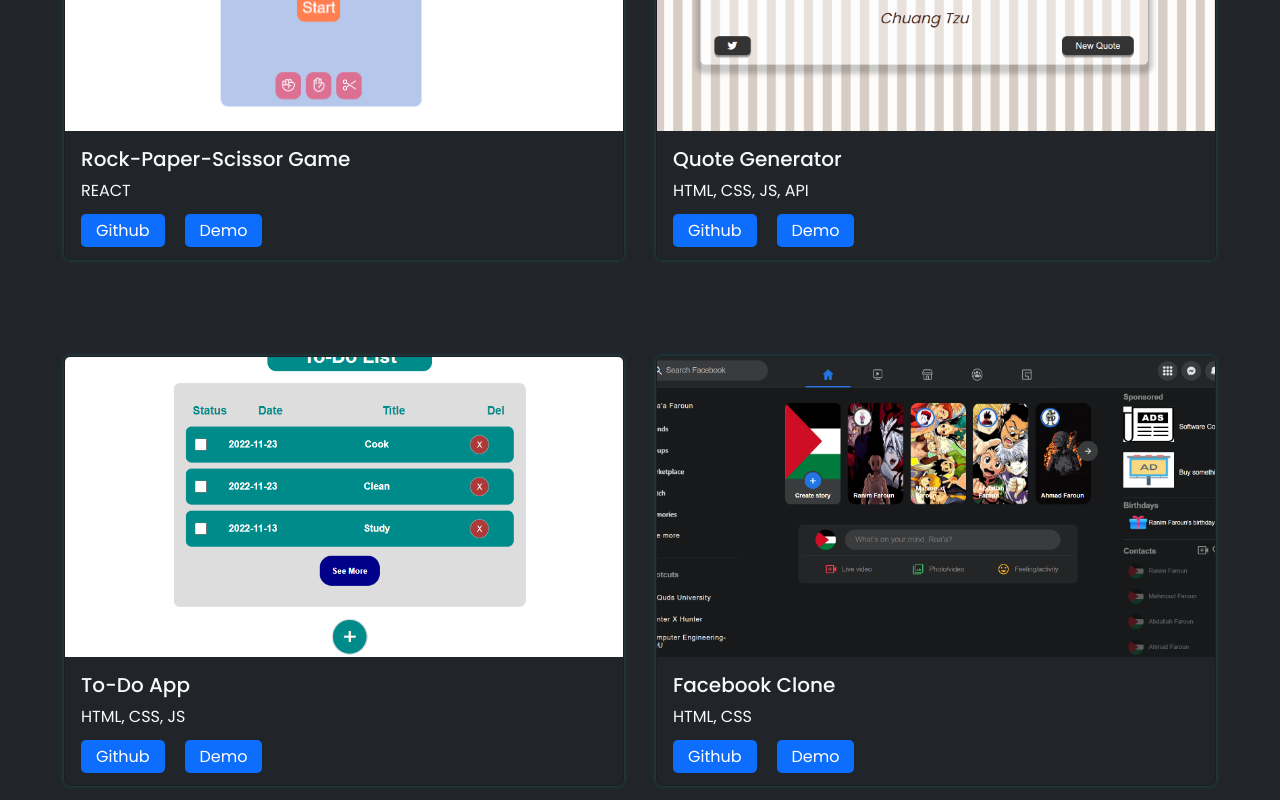
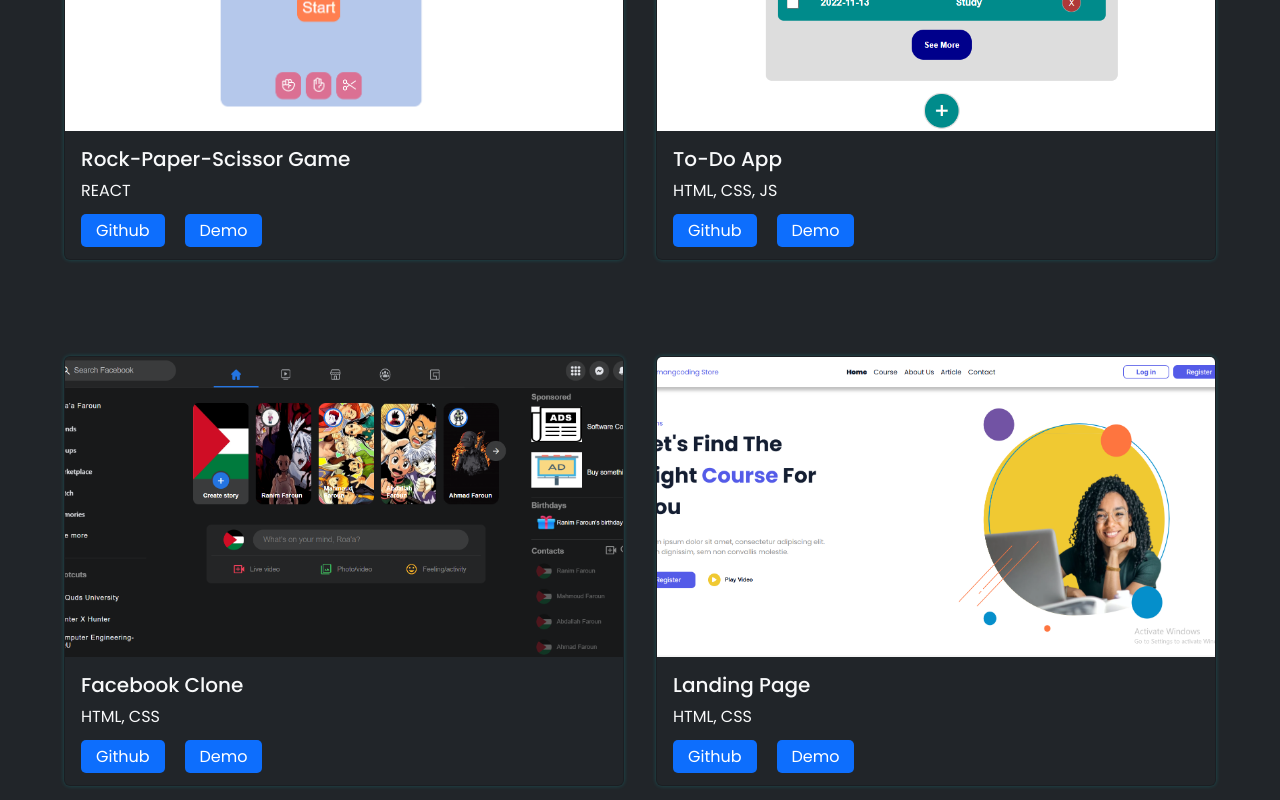
Before and after one commit to Ruaa-Maher-Faroun/portfolio2025, a React (Vite) app: page / in a window 1280 px wide. Shown: the part 4920-5720 px from the top of the page. Built offline with nearby package versions, Linux system fonts and the light colour scheme.

Commit message:
Update projects.js

```diff
--- a/src/assets/projects.js
+++ b/src/assets/projects.js
@@ -3,7 +3,6 @@
 import internship from "../assets/projects-imgs/img/internship.png";
 import sponge from "../assets/projects-imgs/img/sponge.png";
 import todoReact from "../assets/projects-imgs/img/todoraect.png";
-import quote from "../assets/projects-imgs/img/quotegen.png";
 import one from "../assets/projects-imgs/1.png";
 import five from "../assets/projects-imgs/5.png";
 import two from "../assets/projects-imgs/2.png";
@@ -122,16 +121,6 @@
 
   },
   {
-    image: quote,
-    id: "7",
-    name: "Quote Generator",
-    tools: ["Html", "Css", "Js", "API"],
-    type: "html&css - js",
-    github: "https://github.com/Ruaa-Maher-Faroun/Quote-Generator",
-    liveDemo:"https://Ruaa-Maher-Faroun.github.io/Quote-Generator/",
-
-  },
-  {
     image: todojs2,
     id: "9",
     name: "To-Do App",
```
